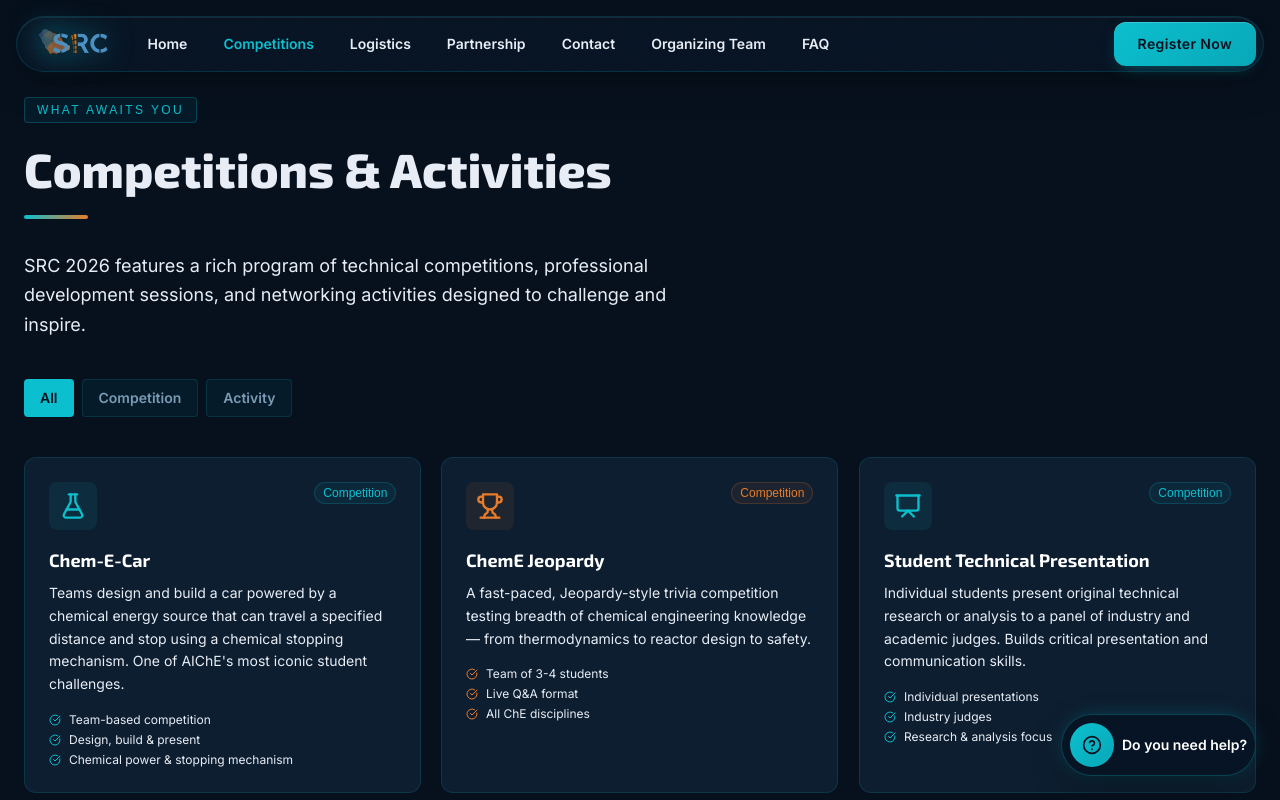
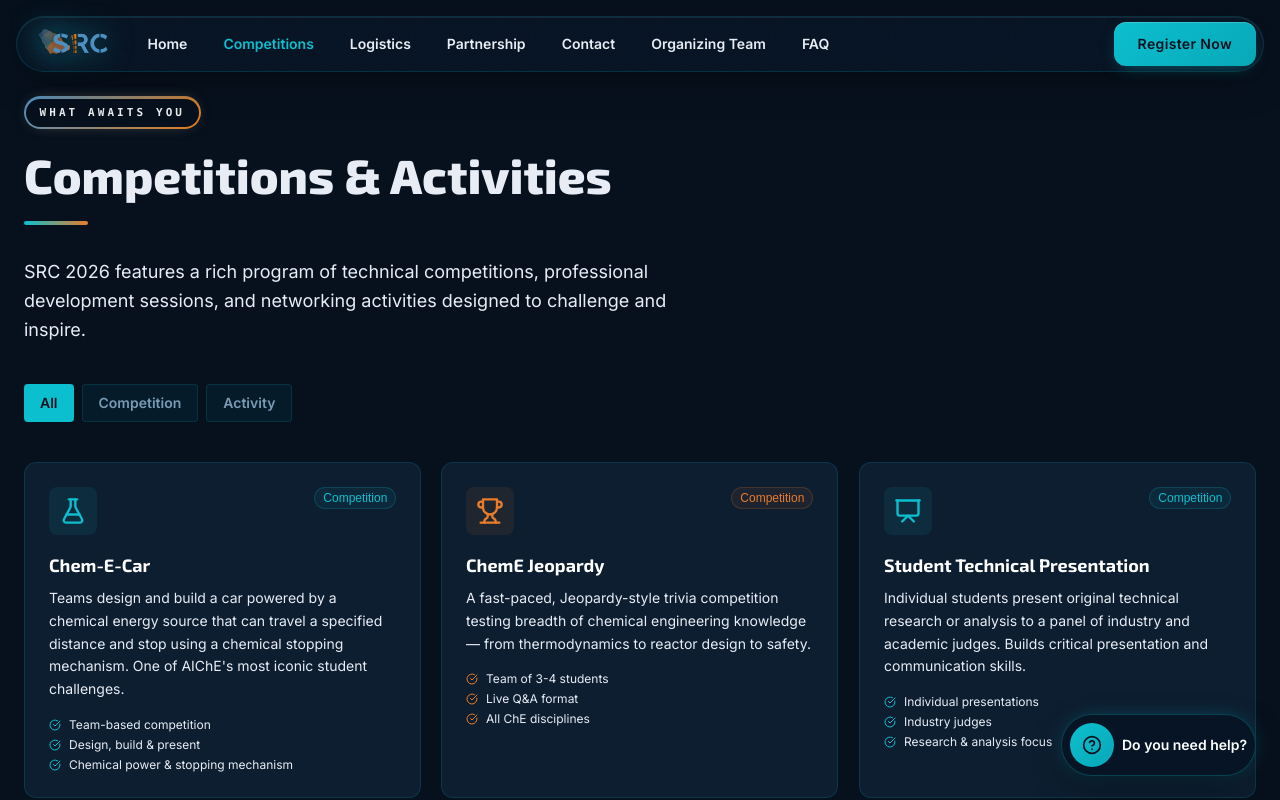
Before and after one commit to whysovague/SRC, a React (Vite) app: page / in a window 1280 px wide. Both pictures are taken after a click on the button "Competitions". Shown: the top 800 px of the page. Built offline with nearby package versions, Linux system fonts and the light colour scheme; a web font is replaced by a local one.

Commit message:
consistent eyebrow across all pages

```diff
--- a/SRC/app/App.tsx
+++ b/SRC/app/App.tsx
@@ -26,12 +26,9 @@ const PALETTE_ORANGE = "#e47d1b";
 // ─── Helpers ──────────────────────────────────────────────────────────────────
 function SectionTag({ children }: { children: React.ReactNode }) {
   return (
-    <span
-      className="inline-block text-xs font-mono tracking-[0.2em] uppercase mb-4 px-3 py-1 rounded-sm border"
-      style={{ color: TEAL, borderColor: `${TEAL}40`, background: `${TEAL}10` }}
-    >
-      {children}
-    </span>
+    <div className="mb-4">
+      <GradientEyebrow>{children}</GradientEyebrow>
+    </div>
   );
 }
 
@@ -80,11 +77,36 @@ function CTAButton({ children, primary, ghost, onClick, className = "" }: {
 }
 
 // Section-header eyebrow with a gradient-bordered pill (blue → orange).
-// Used at the top of each home-page section in place of the bare label.
+// Used at the top of each page section. Styled inline so it renders
+// identically on every page — not just where a scoped <style> tag lives.
 function GradientEyebrow({ children, className = "" }: { children: React.ReactNode; className?: string }) {
   return (
-    <span className={`src-eyebrow ${className}`}>
-      <span className="src-eyebrow-inner">{children}</span>
+    <span
+      className={className}
+      style={{
+        display: "inline-block",
+        padding: "1.5px",
+        borderRadius: 9999,
+        background: `linear-gradient(135deg, ${PALETTE_BLUE} 0%, ${PALETTE_ORANGE} 100%)`,
+        boxShadow: `0 0 18px -8px ${PALETTE_BLUE}66, 0 0 18px -8px ${PALETTE_ORANGE}66`,
+      }}
+    >
+      <span
+        style={{
+          display: "inline-block",
+          padding: "6px 14px",
+          borderRadius: "inherit",
+          background: "#07111E",
+          fontFamily: "ui-monospace, SFMono-Regular, Menlo, monospace",
+          fontSize: 11,
+          fontWeight: 600,
+          letterSpacing: "0.28em",
+          textTransform: "uppercase",
+          color: "rgba(255,255,255,0.92)",
+        }}
+      >
+        {children}
+      </span>
     </span>
   );
 }
@@ -1022,27 +1044,6 @@ function HomePage({ setSection, onRegisterClick }: { setSection: (s: Section) =>
           }
           .src-icard-glow, .src-icard-border { display: none; }
         }
-
-        /* Section eyebrow — gradient-bordered pill */
-        .src-eyebrow {
-          display: inline-block;
-          padding: 1.5px;
-          border-radius: 9999px;
-          background: linear-gradient(135deg, ${PALETTE_BLUE} 0%, ${PALETTE_ORANGE} 100%);
-          box-shadow: 0 0 18px -8px ${PALETTE_BLUE}66, 0 0 18px -8px ${PALETTE_ORANGE}66;
-        }
-        .src-eyebrow-inner {
-          display: inline-block;
-          padding: 6px 14px;
-          border-radius: inherit;
-          background: #07111E;
-          font-family: ui-monospace, SFMono-Regular, Menlo, monospace;
-          font-size: 11px;
-          font-weight: 600;
-          letter-spacing: 0.28em;
-          text-transform: uppercase;
-          color: rgba(255,255,255,0.92);
-        }
       `}</style>
 
       {/* Shared homepage background — molecule network + glow orbs + faint grid */}
@@ -2084,9 +2085,8 @@ function LogisticsPage() {
       <div className="relative max-w-7xl mx-auto px-6">
         {/* Title — screenshot style: line + eyebrow, white + gradient over two lines */}
         <div className="faq-pop">
-          <div className="flex items-center gap-3 mb-7">
-            <span className="w-10 h-px" style={{ background: `linear-gradient(90deg, transparent, ${TEAL})` }} />
-            <span className="text-xs font-mono tracking-[0.32em] uppercase" style={{ color: TEAL }}>Logistics</span>
+          <div className="mb-7">
+            <GradientEyebrow>Logistics</GradientEyebrow>
           </div>
           <h2 className="font-display text-5xl md:text-6xl font-extrabold leading-tight mb-4">
             <span className="text-white">Venue &amp;</span>
@@ -2242,9 +2242,8 @@ function PartnershipPage() {
       <div className="relative max-w-7xl mx-auto px-6">
         {/* Header — line eyebrow + two-line gradient title (matches Logistics / FAQ) */}
         <div className="faq-pop">
-          <div className="flex items-center gap-3 mb-7">
-            <span className="w-10 h-px" style={{ background: `linear-gradient(90deg, transparent, ${TEAL})` }} />
-            <span className="text-xs font-mono tracking-[0.32em] uppercase" style={{ color: TEAL }}>Grow Together</span>
+          <div className="mb-7">
+            <GradientEyebrow>Grow Together</GradientEyebrow>
           </div>
           <h2 className="font-display text-5xl md:text-6xl font-extrabold leading-tight mb-4">
             <span className="text-white">Partnership &amp;</span>
@@ -2697,9 +2696,8 @@ function FAQPage({ goToContactForm }: { goToContactForm: () => void }) {
       <div className="relative max-w-7xl mx-auto px-6">
         {/* Header — eyebrow line + gradient title (matches Logistics) */}
         <div className="faq-pop" style={{ animationDelay: "0ms" }}>
-          <div className="flex items-center gap-3 mb-7">
-            <span className="w-10 h-px" style={{ background: `linear-gradient(90deg, transparent, ${TEAL})` }} />
-            <span className="text-xs font-mono tracking-[0.32em] uppercase" style={{ color: TEAL }}>Got Questions?</span>
+          <div className="mb-7">
+            <GradientEyebrow>Got Questions?</GradientEyebrow>
           </div>
           <h2 className="font-display text-5xl md:text-6xl font-extrabold leading-tight mb-4">
             <span className="text-white">Frequently Asked</span>
@@ -2904,9 +2902,8 @@ function ContactPage({ focusForm = false, onFocusHandled }: { focusForm?: boolea
 
         {/* Header — same eyebrow + gradient title as other pages */}
         <div className="faq-pop mb-12">
-          <div className="flex items-center gap-3 mb-7">
-            <span className="w-10 h-px" style={{ background: `linear-gradient(90deg, transparent, ${TEAL})` }} />
-            <span className="text-xs font-mono tracking-[0.32em] uppercase" style={{ color: TEAL }}>Get In Touch</span>
+          <div className="mb-7">
+            <GradientEyebrow>Get In Touch</GradientEyebrow>
           </div>
           <h2 className="font-display text-5xl md:text-6xl font-extrabold leading-tight mb-4">
             <span className="text-white">Say</span>
```
